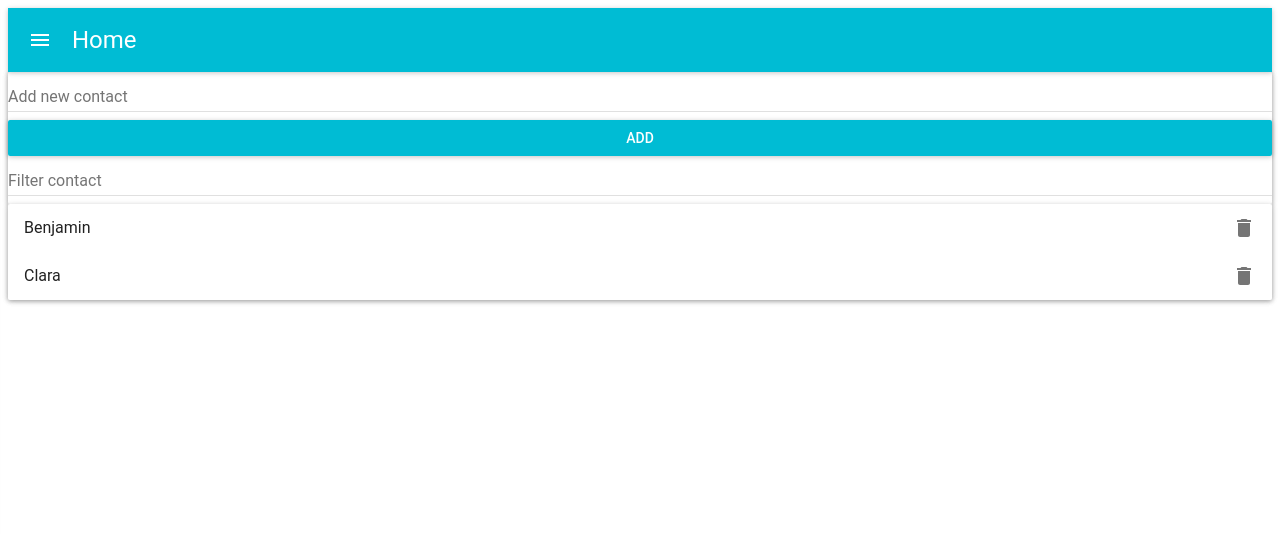
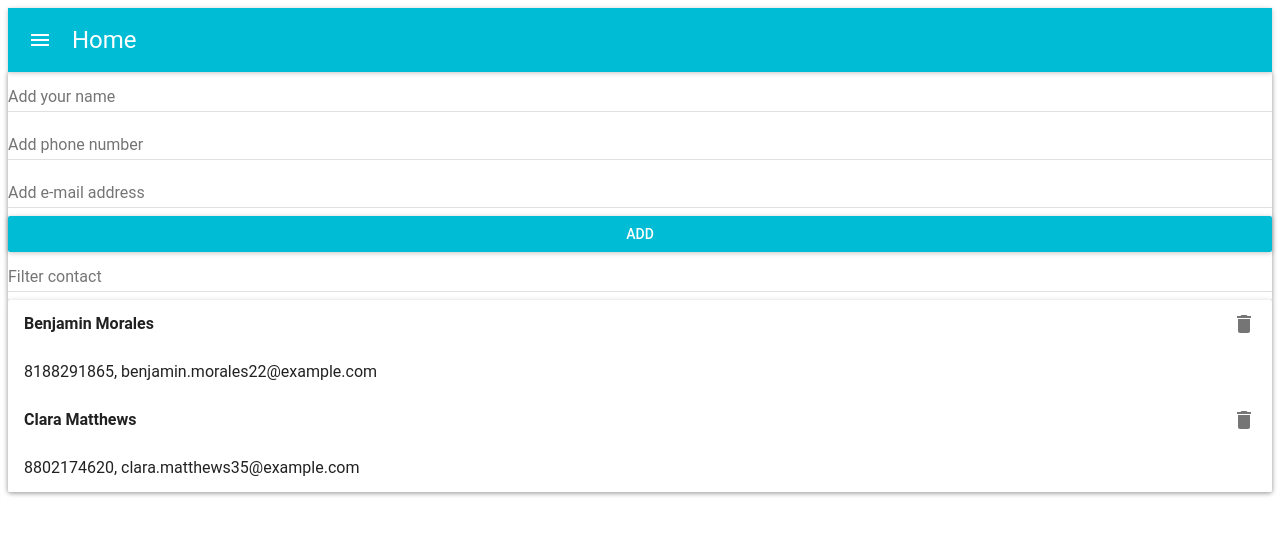
Before and after one commit to madzia89/contacts, a React (Create React App) app: page / in a window 1280 px wide. Shown: the top 534 px of the page. Built offline with nearby package versions, Linux system fonts and the light colour scheme; the HTML template or start-up script is replaced by a standard one.

Commit message:
app is ready for use!

```diff
--- a/src/Add.js
+++ b/src/Add.js
@@ -7,8 +7,8 @@ import Controls from './Controls'
 class Add extends React.Component {
     state = {
         contacts: [
-            {name: 'Benjamin', lastName: 'Morales', email: 'benjamin.morales22@example.com', phone: 8188291865},
-            {name: 'Clara', lastName: 'Matthews', email: 'clara.matthews35@example.com', phone: 8802174620}
+            {name: 'Benjamin Morales', email: 'benjamin.morales22@example.com', phone: '8188291865', uid: 9827},
+            {name: 'Clara Matthews', email: 'clara.matthews35@example.com', phone: '8802174620', uid: 981823}
         ],
         filterText: '',
         newContact: ''
@@ -24,6 +24,8 @@ class Add extends React.Component {
     addContact = () => {
         const newContact = {
             name: this.state.newContact,
+            phone: this.state.newContactPhone,
+            email: this.state.newContactEmail,
             uid: Date.now()
         }
         const newContacts = this.state.contacts.concat(newContact)
@@ -32,11 +34,23 @@ class Add extends React.Component {
         })
     }
 
-    newContactChangeHandler = (event, newValue) => {
+    newContactName= (event, firstName) => {
         this.setState({
-            newContact: newValue
+            newContact: firstName
         })
     }
+    newContactPhone = (event, phone) => {
+        this.setState({
+            newContactPhone: phone
+        })
+    }
+    newContactEmail = (event, email) => {
+        this.setState({
+            newContactEmail: email
+        })
+    }
+
+
     newFilterChangeHandler = (event, newValue) => {
         this.setState({
             filterText: newValue
@@ -48,10 +62,12 @@ class Add extends React.Component {
             <Paper>
                 <Controls
                     onClickHandler={this.addContact}
-                    onChangeHandler={this.newContactChangeHandler}
+                    onChangeName={this.newContactName}
+                    onChangePhone={this.newContactPhone}
+                    onChangeEmail={this.newContactEmail}
                     newContactValue={this.state.newContact}
                     onFilterChangeHandler={this.newFilterChangeHandler}
-                    filterContactValue={this.state.filterText}
+                    filtrContactValue={this.state.filterText}
 
                 />
 
--- a/src/App.js
+++ b/src/App.js
@@ -16,8 +16,8 @@ class App extends React.Component {
 
     render() {
         return (
-            <div>
-                <MuiThemeProvider>
+            <MuiThemeProvider>
+                <div>
                     <AppBar
                         title="Home"
                         onLeftIconButtonClick={this.drawerBtnClickHandler}
@@ -30,10 +30,9 @@ class App extends React.Component {
                             />
                         </div>
                     </Router>
-
-                <Add/>
-                </MuiThemeProvider>
-            </div>
+                    <Add/>
+                </div>
+            </MuiThemeProvider>
         )
     }
 
--- a/src/Controls.js
+++ b/src/Controls.js
@@ -7,10 +7,24 @@ import Paper from 'material-ui/Paper'
 const Controls = (props) => (
     <Paper>
         <TextField
-            onChange={props.onChangeHandler}
+            onChange={props.onChangeName}
             value={props.newContactValue}
             name={'new-contact'}
-            placeholder={'Add new contact'}
+            placeholder={'Add your name'}
+            fullWidth={true}
+        />
+        <TextField
+            onChange={props.onChangePhone}
+            value={props.newContactPhone}
+            name={'new-contact'}
+            placeholder={'Add phone number'}
+            fullWidth={true}
+        />
+        <TextField
+            onChange={props.onChangeEmail}
+            value={props.newContactEmail}
+            name={'new-contact'}
+            placeholder={'Add e-mail address'}
             fullWidth={true}
         />
         <RaisedButton
--- a/src/DeleteContact.js
+++ b/src/DeleteContact.js
@@ -2,11 +2,23 @@ import React from 'react'
 import MenuItem from 'material-ui/MenuItem'
 import Delete from 'material-ui/svg-icons/action/delete'
 
+const divStyle = {
+    fontWeight: 'bold'
+}
 
+const DeleteContact = ({name, lastName, phone, email, deleteContact}) => (
+    <MenuItem
+        primaryText={
+            <div>
+                <div style={divStyle}>
+                    {name} {lastName}
+                </div>
+                <div>
+                    {phone}, {email}
+                </div>
+            </div>
+        }
 
-const DeleteContact = ({name, deleteContact}) => (
-    <MenuItem
-        primaryText={name}
         rightIcon={
             <Delete
                 onClick={deleteContact}
--- a/src/List.js
+++ b/src/List.js
@@ -6,10 +6,14 @@ const List = ({contactsList, deleteContactFunction, filterName}) => (
     <Paper>
         {
             contactsList
-                .filter(contact => (contact.name.toLowerCase().indexOf(filterName.toLowerCase())) !== -1)
+                .filter(contact => (contact.name.toLowerCase().indexOf(filterName.toLowerCase()) &&
+                    (contact.phone.indexOf(filterName.toLowerCase())) &&
+                    (contact.email.toLowerCase().indexOf(filterName.toLowerCase()))) !== -1)
                 .map(contact => (
                     <DeleteContact
                         name={contact.name}
+                        phone={contact.phone}
+                        email={contact.email}
                         key={contact.uid}
                         deleteContact={() => deleteContactFunction(contact.uid)}
                     />
```
